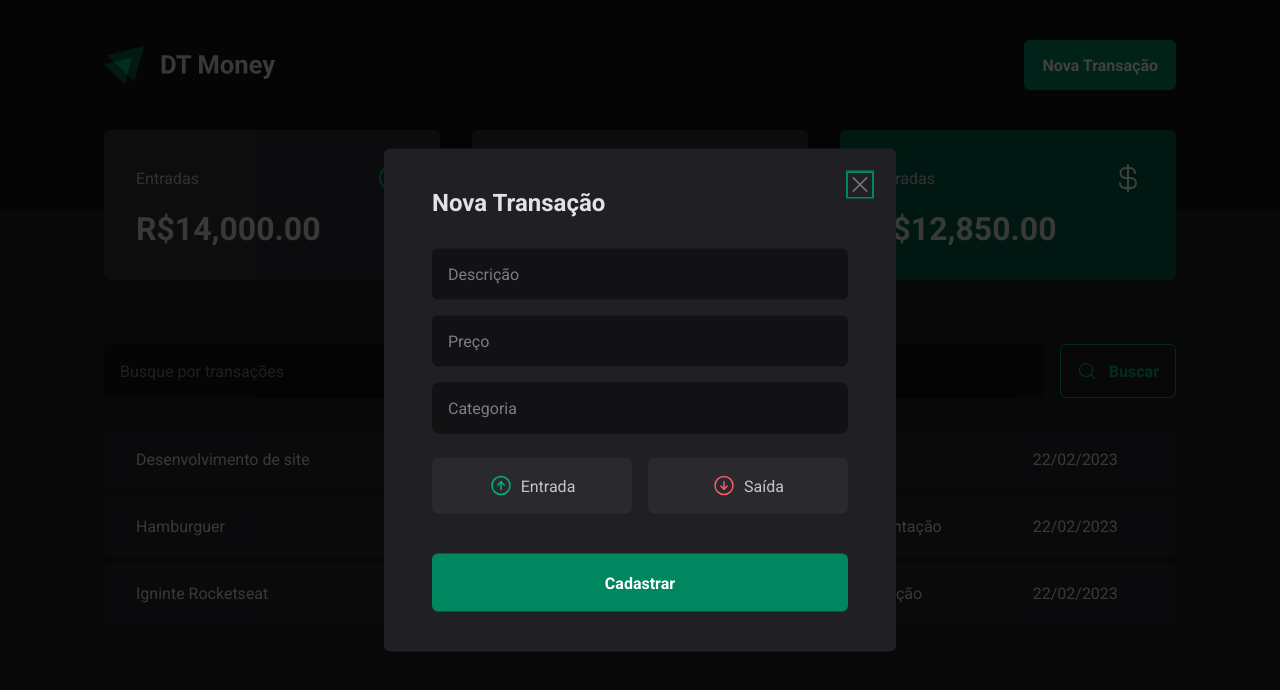
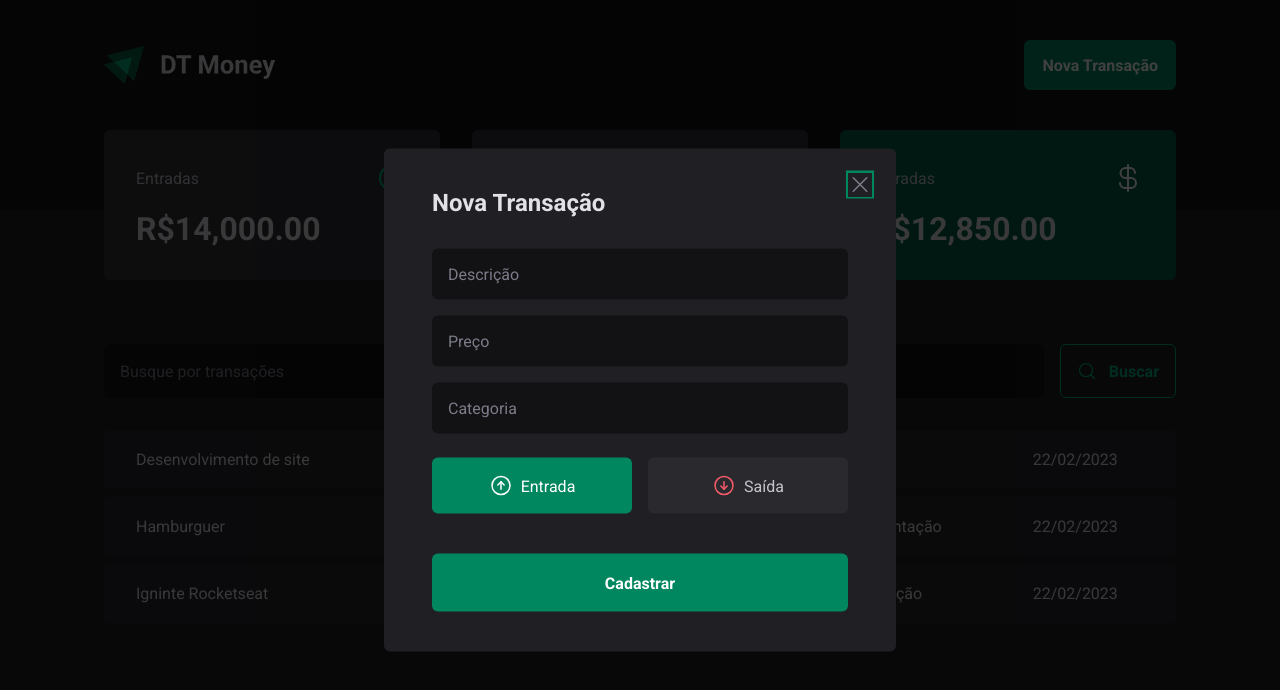
Before and after one commit to felipengr/DT-Money, a React (Vite) app: page / in a window 1280 px wide. Both pictures are taken after a click on the button "Nova Transação". Shown: the top 690 px of the page. Built offline with nearby package versions, Linux system fonts and the light colour scheme; data requests are answered from the project's data file.

Commit message:
Controlled components

```diff
--- a/src/components/NewTransactionModal/index.tsx
+++ b/src/components/NewTransactionModal/index.tsx
@@ -1,7 +1,7 @@
 import { zodResolver } from '@hookform/resolvers/zod'
 import * as Dialog from '@radix-ui/react-dialog'
 import { ArrowCircleDown, ArrowCircleUp, X } from 'phosphor-react'
-import { useForm } from 'react-hook-form'
+import { Controller, useForm } from 'react-hook-form'
 import * as z from 'zod'
 import { CloseButton, Content, Overlay, TransactionType, TransactionTypeButton } from './styles'
 
@@ -9,18 +9,22 @@
     description: z.string(),
     price: z.number(),
     category: z.string(),
-    // type: z.enum(['income', 'outcome']),
+    type: z.enum(['income', 'outcome']),
 })
 
 type NewTransactionFormInputs = z.infer<typeof newTransactionFormSchema>
 
 export function NewTransactionModal() {
     const {
+        control,
         register,
         handleSubmit,
         formState: { isSubmitting }
      } = useForm<NewTransactionFormInputs>({
-        resolver: zodResolver(newTransactionFormSchema)
+        resolver: zodResolver(newTransactionFormSchema),
+        defaultValues: {
+           type: 'income'
+        }
     })
 
     async function handleCreateNewTransaction(data: NewTransactionFormInputs) {
@@ -55,7 +59,15 @@
                         required
                         {...register('category')}
                     />
-                    <TransactionType>
+                    <Controller
+                        control={control}
+                        name="type"
+                        render={({ field }) => {
+                            return (
+                                <TransactionType
+                                    onValueChange={field.onChange}
+                                    value={field.value}
+                                >
                                     <TransactionTypeButton variant='income'value='income' >
                                         <ArrowCircleUp size={24} />
                                         Entrada
@@ -65,6 +77,9 @@
                                         Saída
                                     </TransactionTypeButton>
                                 </TransactionType>
+                            )
+                        }}
+                    />
                     <button type='submit' disabled={isSubmitting}>
                         Cadastrar
                     </button>
```
Lines whose indentation alone changed are shown as unchanged.
